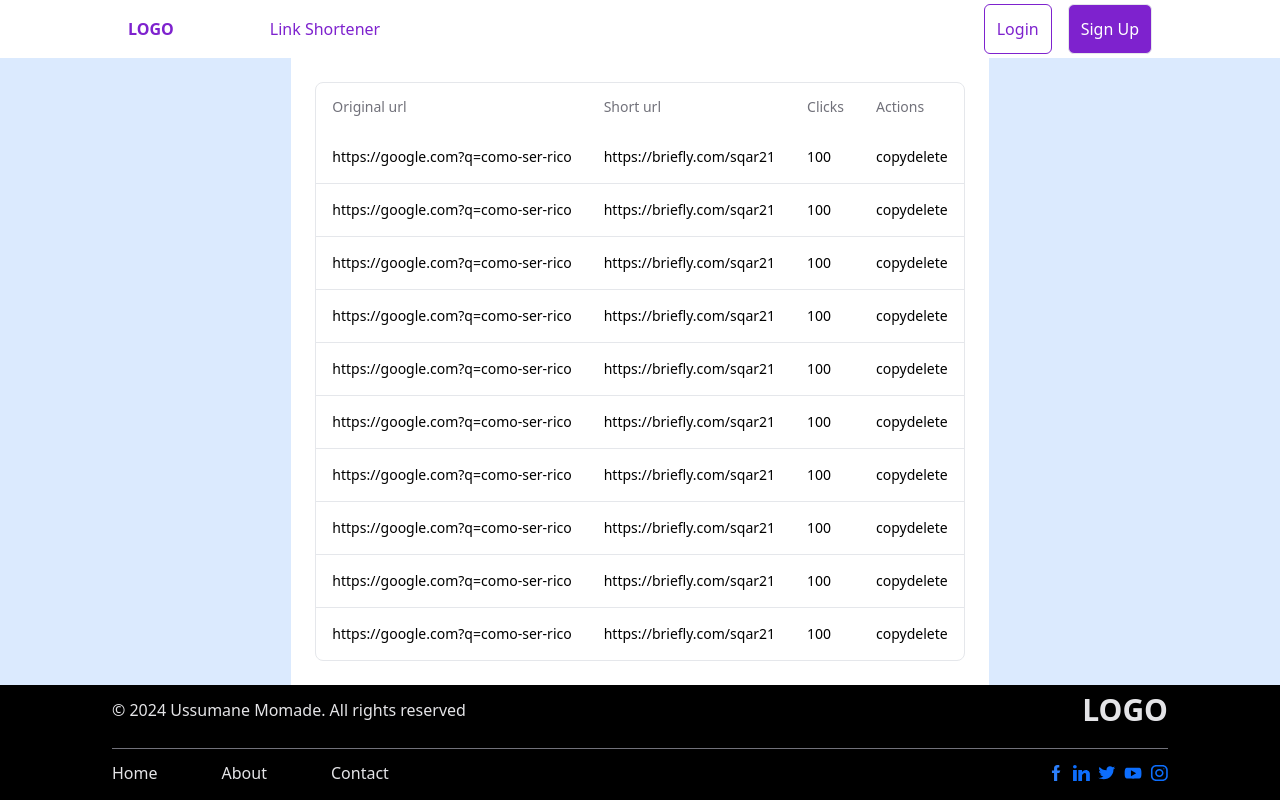
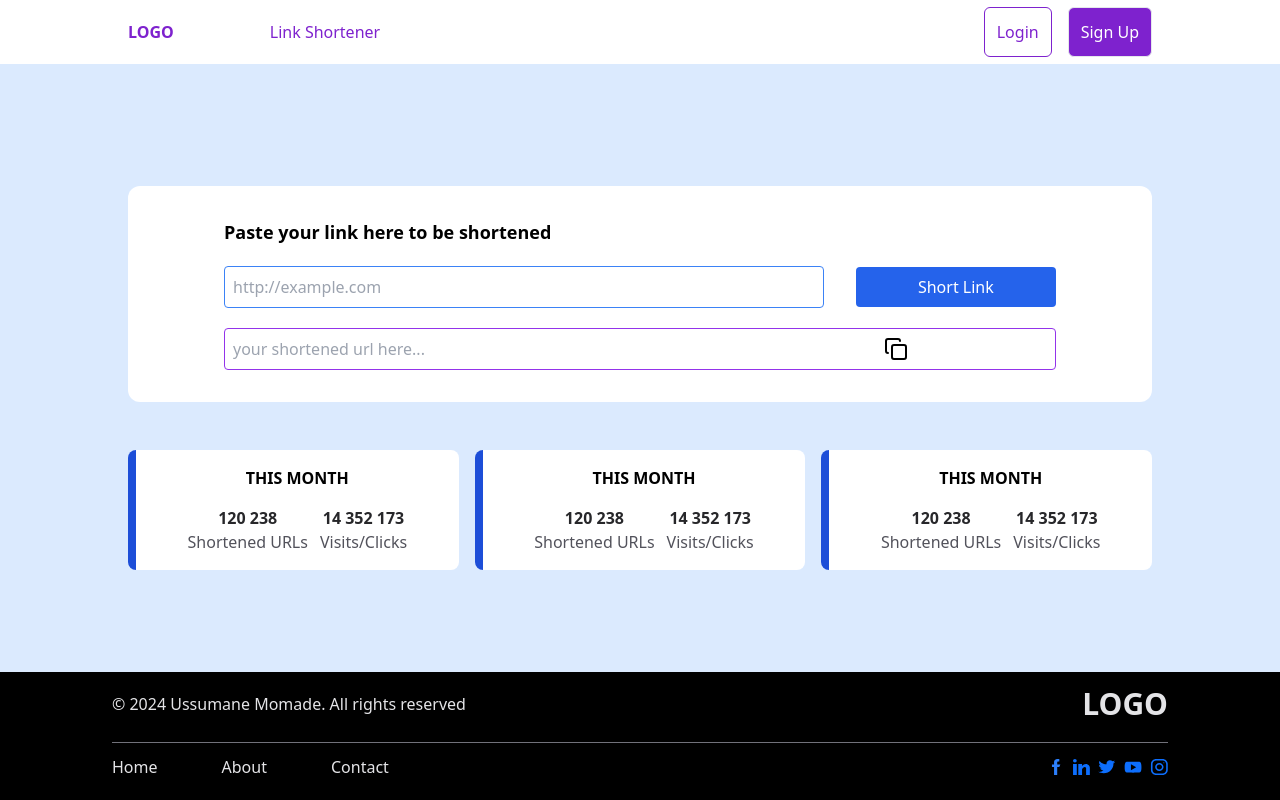
Before and after one commit to Uss-Momas/briefly, a React (Vite) app in the folder web/: page / in a window 1280 px wide. Built offline with nearby package versions, Linux system fonts and the light colour scheme.

Commit message:
adding error validation and implementing backend integration

```diff
--- a/web/src/main.jsx
+++ b/web/src/main.jsx
@@ -10,9 +10,9 @@ import ShortLink from './pages/ShortLink/ShortLink.jsx'
 createRoot(document.getElementById('root')).render(
   <StrictMode>
     {/* <App /> */}
-    {/* <ShortlinkAnonimous /> */}
+    <ShortlinkAnonimous />
     {/* <Login /> */}
     {/* <Signup /> */}
-    <ShortLink />
+    {/* <ShortLink /> */}
   </StrictMode>,
 )
--- a/web/src/pages/ShortlinkAnonimous/ShortlinkAnonimous.jsx
+++ b/web/src/pages/ShortlinkAnonimous/ShortlinkAnonimous.jsx
@@ -1,22 +1,80 @@
+import axios from "axios";
+import classNames from 'classnames';
 import Footer from "../../components/Footer/Footer";
 import Header from "../../components/Header/Header";
 
+import { Copy } from "lucide-react";
+import { useForm } from "react-hook-form";
+import { useState } from "react";
+import { zodResolver } from '@hookform/resolvers/zod';
+import { z } from 'zod';
+
+
+const schema = z.object({
+    url: z.string().url({
+        message: 'Url is not valid',
+    }),
+});
 
 export default function ShortlinkAnonimous(params) {
+    const { register, handleSubmit, setError, formState: { errors, isSubmitting, isSubmitSuccessful } } = useForm({
+        resolver: zodResolver(schema),
+    });
+
+    const [shortenedCode, setShortenedCode] = useState('');
+
+    async function OnSubmit(data) {
+        try {
+            console.log(data);
+            const response = await axios({
+                method: 'post',
+                url: 'http://127.0.0.1:3333/api/v1/shortlinks',
+                data: {
+                    originalUrl: data.url,
+                },
+            });
+            const responseData = response.data;
+            console.log(responseData);
+            setShortenedCode(`http://localhost:3333/${responseData.shortlink.code}`);
+
+        } catch (error) {
+            setError("root", {
+                message: 'Some Error',
+            })
+        }
+    }
+
     return (
         <div className='flex flex-col h-screen'>
             <Header />
             <main className='mb-auto mt-auto flex flex-col items-center'>
                 <div className='flex flex-col gap-5 w-4/5 rounded-xl mt-5 p-8 px-24 bg-white'>
                     <h1 className='font-semibold text-lg'>Paste your link here to be shortened</h1>
-                    <div className='flex flex-row items-center gap-8'>
-                        <input type="text" className='basis-3/4 border rounded p-2 w-full border-blue-500' />
-                        <button className='basis-1/4 rounded p-2 bg-blue-600 text-white'>Short Link</button>
+
+                    <div>
+                        <form action="" className='flex flex-row items-center gap-8' onSubmit={handleSubmit(OnSubmit)}>
+                            <input {...register("url")} type="text" className='basis-3/4 border rounded p-2 w-full border-blue-500 focus:outline-none focus-within:border-blue-700' placeholder="http://example.com" />
+                            <button disabled={isSubmitting} className='basis-1/4 rounded p-2 bg-blue-600 text-white hover:bg-blue-800 transition-colors'>{isSubmitting ? "Submitting..." : "Short Link"}</button>
+                        </form>
+                        {errors.url && (
+                            <span className="text-red-500">{errors.url.message}</span>
+                        )}
+                        {/* {errors.url & 6(
+                            <span className="text-red-500">{errors.url.message}</span>
+                        )} */}
                     </div>
-                    <div className='flex flex-row border border-purple-600 rounded p-2 items-center'>
-                        <input className='basis-4/5 disabled:bg-white disabled:text-zinc-500' type="text" disabled value={'briefly.com/asw7s'} />
-                        <span className='basis-1/5'>copy</span>
+                    <div>
+                        {/* {isSubmitSuccessful && (
+                            <span className="basis-1 mb-5">Here is your new link</span>
+                        )} */}
+                        <div className='flex flex-row border border-purple-600 rounded p-2 items-center'>
+                            <input className='basis-4/5 disabled:bg-white disabled:text-zinc-500' type="text" disabled placeholder="your shortened url here..." value={shortenedCode} />
+
+                            <button><Copy className="border-zinc-700 basis-1/5" /></button>
+                            {/* <span className='basis-1/5'>copy</span> */}
+                        </div>
                     </div>
+
                 </div>
                 <div className='grid grid-cols-3 gap-4 w-4/5 mt-12'>
                     <div className='flex flex-col gap-4 py-4 px-8 items-center border-l-8 border-blue-700 rounded-lg bg-white'>
```
Also changed, not shown: web/package.json (+6 -1 lines), 1 other file (tests, documents, lock files or other folders).
